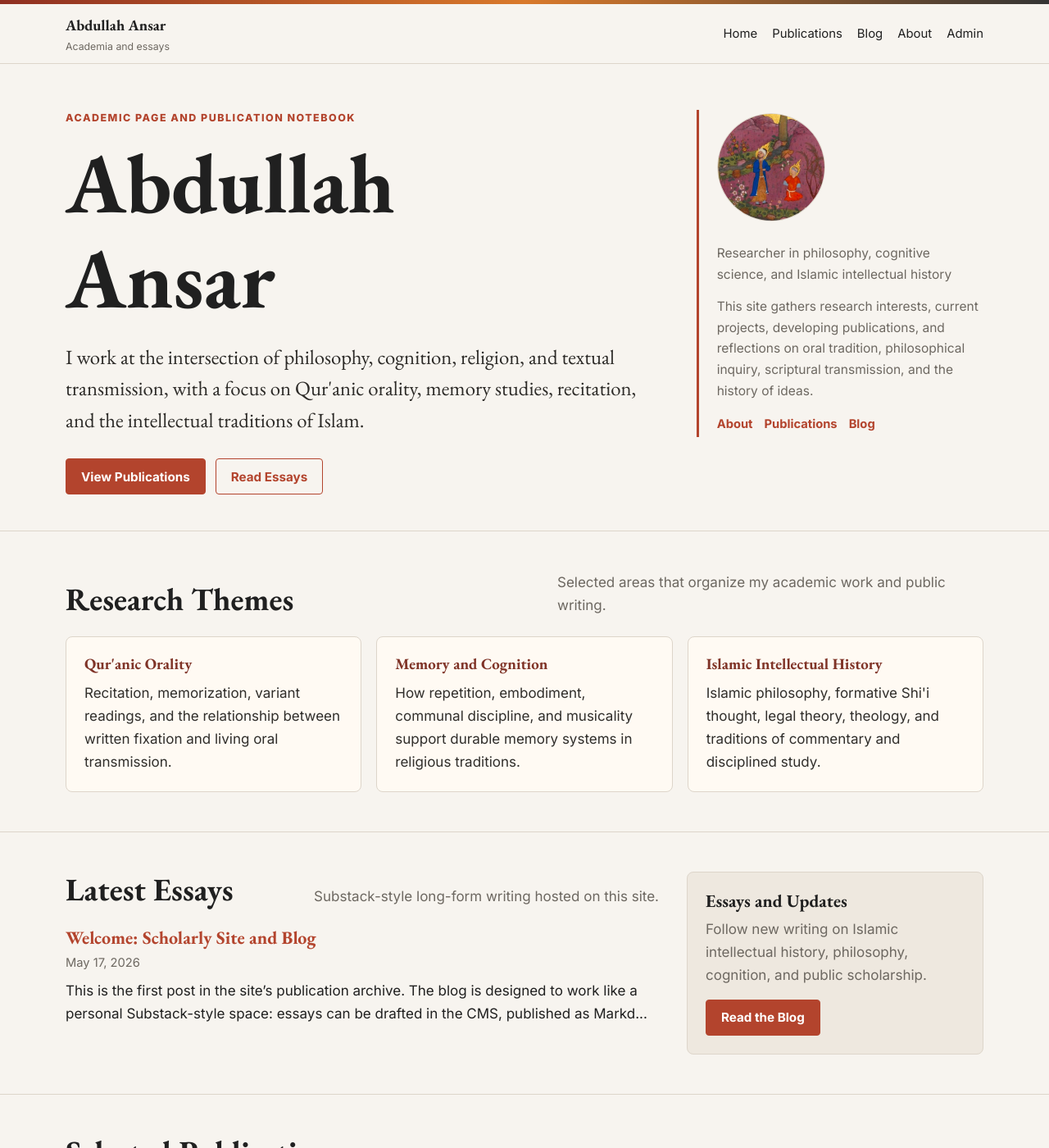
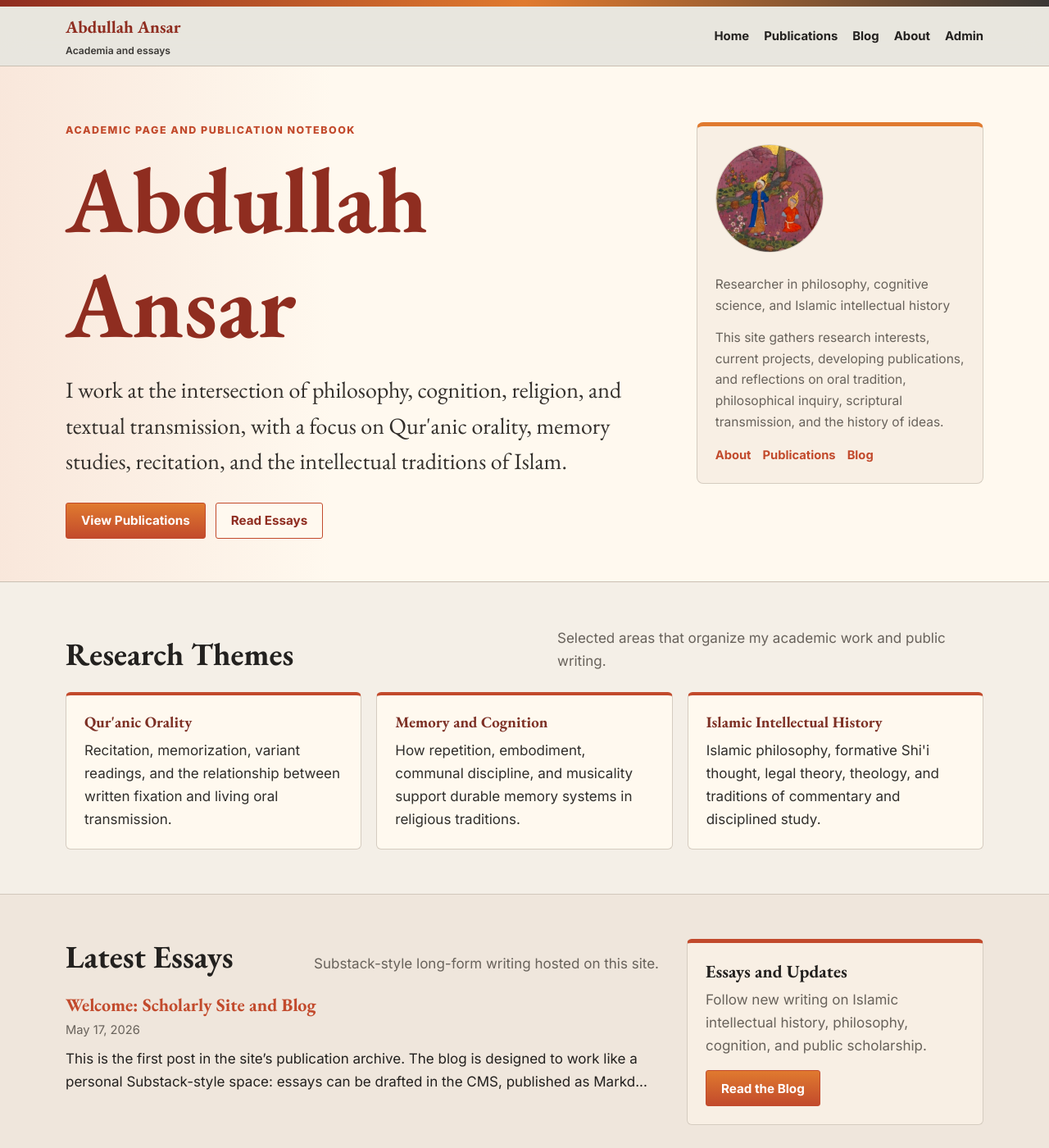
Before and after one commit to abdullahansara/abdullahansara.github.io, a Jekyll site: the page built from index.html, in a window 1280 px wide and 1400 px high. Shown: the whole window at 82% size. Built offline with Jekyll 4.4.1, drawn with Linux system fonts in a browser that asks for light colours.

Commit message:
Make Substack theme more visible

```diff
--- a/_layouts/default.html
+++ b/_layouts/default.html
@@ -8,7 +8,7 @@
     <link rel="preconnect" href="https://fonts.googleapis.com">
     <link rel="preconnect" href="https://fonts.gstatic.com" crossorigin>
     <link href="https://fonts.googleapis.com/css2?family=EB+Garamond:wght@400;500;600;700&family=Inter:wght@400;500;600;700;800&display=swap" rel="stylesheet">
-    <link rel="stylesheet" href="{{ '/assets/css/style.css' | relative_url }}">
+    <link rel="stylesheet" href="{{ '/assets/css/style.css?v=20260517-2' | relative_url }}">
   </head>
   <body>
     {% include header.html %}
--- a/assets/css/style.css
+++ b/assets/css/style.css
@@ -1,15 +1,15 @@
 :root {
-  --bg: #f7f4ef;
-  --paper: #fffaf3;
-  --ink: #202020;
-  --muted: #6d6861;
-  --line: #ddd5ca;
-  --accent: #b3442d;
-  --accent-strong: #8f2f21;
-  --orange: #d9792b;
-  --rust: #7f3327;
-  --charcoal: #343434;
-  --wash: #eee8df;
+  --bg: #e9e6df;
+  --paper: #fff9ef;
+  --ink: #23211f;
+  --muted: #68625b;
+  --line: #d5ccc0;
+  --accent: #c24a2c;
+  --accent-strong: #8f2d20;
+  --orange: #e07a2f;
+  --rust: #7c2f24;
+  --charcoal: #3a3835;
+  --wash: #f1e7dc;
   --max: 1120px;
   --read: 720px;
   --serif: "EB Garamond", Georgia, "Times New Roman", serif;
@@ -23,7 +23,9 @@ html { scroll-behavior: smooth; }
 body {
   margin: 0;
   color: var(--ink);
-  background: var(--bg);
+  background:
+    linear-gradient(180deg, #d9d6cf 0, var(--bg) 360px),
+    var(--bg);
   font-family: var(--sans);
   font-size: 17px;
   line-height: 1.65;
@@ -32,7 +34,7 @@ body {
 body::before {
   content: "";
   display: block;
-  height: 5px;
+  height: 8px;
   background: linear-gradient(90deg, var(--accent-strong), var(--orange), var(--charcoal));
 }
 
@@ -47,8 +49,8 @@ img { max-width: 100%; height: auto; }
   position: sticky;
   top: 0;
   z-index: 10;
-  border-bottom: 1px solid var(--line);
-  background: rgba(247, 244, 239, 0.95);
+  border-bottom: 1px solid #c9bfb2;
+  background: rgba(233, 230, 223, 0.96);
   backdrop-filter: blur(14px);
 }
 
@@ -69,11 +71,12 @@ img { max-width: 100%; height: auto; }
 
 .brand-name {
   font-family: var(--serif);
-  font-size: 1.15rem;
+  font-size: 1.32rem;
   font-weight: 700;
+  color: var(--accent-strong);
 }
 
-.brand-line { color: var(--muted); font-size: 0.77rem; }
+.brand-line { color: var(--charcoal); font-size: 0.76rem; font-weight: 600; }
 
 .nav {
   display: flex;
@@ -83,12 +86,15 @@ img { max-width: 100%; height: auto; }
   gap: 18px;
 }
 
-.nav a { color: var(--ink); font-size: 0.93rem; }
+.nav a { color: var(--ink); font-size: 0.93rem; font-weight: 700; }
 .nav a:hover { color: var(--accent); text-decoration: none; }
 
 .hero {
-  padding: 56px 0 44px;
-  border-bottom: 1px solid var(--line);
+  padding: 68px 0 52px;
+  border-bottom: 1px solid #c9bfb2;
+  background:
+    linear-gradient(90deg, rgba(194, 74, 44, 0.1), transparent 32%),
+    var(--paper);
 }
 
 .hero-grid {
@@ -116,16 +122,17 @@ h1, h2, h3 {
 h1 {
   max-width: 11ch;
   margin-top: 10px;
-  font-size: clamp(3rem, 8vw, 6.6rem);
+  color: var(--accent-strong);
+  font-size: clamp(3.4rem, 8.8vw, 7.4rem);
   font-weight: 700;
 }
 
 .hero .deck {
   max-width: 760px;
   margin: 18px 0 0;
-  color: #2c2a27;
+  color: #332f2b;
   font-family: var(--serif);
-  font-size: clamp(1.2rem, 2vw, 1.55rem);
+  font-size: clamp(1.32rem, 2.25vw, 1.75rem);
   line-height: 1.55;
 }
 
@@ -143,20 +150,23 @@ h1 {
   min-height: 44px;
   padding: 0 18px;
   border: 1px solid var(--accent);
-  border-radius: 4px;
-  background: var(--accent);
+  border-radius: 3px;
+  background: linear-gradient(180deg, var(--orange), var(--accent));
   color: #fff;
   font-size: 0.95rem;
   font-weight: 700;
 }
 
-.button.secondary { background: transparent; color: var(--accent); }
+.button.secondary { background: #fff9ef; color: var(--accent-strong); }
 .button:hover { background: var(--accent-strong); color: #fff; text-decoration: none; }
 .button.secondary:hover { background: var(--wash); color: var(--accent); }
 
 .profile-panel {
-  border-left: 3px solid var(--accent);
-  padding: 4px 0 4px 22px;
+  border: 1px solid var(--line);
+  border-top: 5px solid var(--orange);
+  border-radius: 8px;
+  background: #f8efe4;
+  padding: 22px;
 }
 
 .profile-panel img {
@@ -184,8 +194,13 @@ h1 {
 }
 
 .section {
-  padding: 48px 0;
-  border-bottom: 1px solid var(--line);
+  padding: 54px 0;
+  border-bottom: 1px solid #d1c8bc;
+  background: rgba(255, 249, 239, 0.48);
+}
+
+.section:nth-of-type(odd) {
+  background: rgba(241, 231, 220, 0.72);
 }
 
 .section-header {
@@ -213,7 +228,8 @@ h1 {
 
 .card {
   border: 1px solid var(--line);
-  border-radius: 8px;
+  border-top: 4px solid var(--accent);
+  border-radius: 6px;
   background: var(--paper);
   padding: 22px;
 }
@@ -266,8 +282,9 @@ h1 {
 
 .newsletter {
   border: 1px solid var(--line);
-  border-radius: 8px;
-  background: var(--wash);
+  border-top: 5px solid var(--accent);
+  border-radius: 6px;
+  background: #f8efe4;
   padding: 22px;
 }
 
@@ -279,12 +296,14 @@ h1 {
 .newsletter p { margin: 0 0 16px; color: var(--muted); }
 
 .page-hero {
-  padding: 48px 0 34px;
-  border-bottom: 1px solid var(--line);
+  padding: 58px 0 42px;
+  border-bottom: 1px solid #c9bfb2;
+  background: var(--paper);
 }
 
 .page-hero h1 {
   max-width: none;
+  color: var(--accent-strong);
   font-size: clamp(2.55rem, 6vw, 4.8rem);
 }
 
```
Also changed, not shown: admin/index.html (+7 -4 lines).
